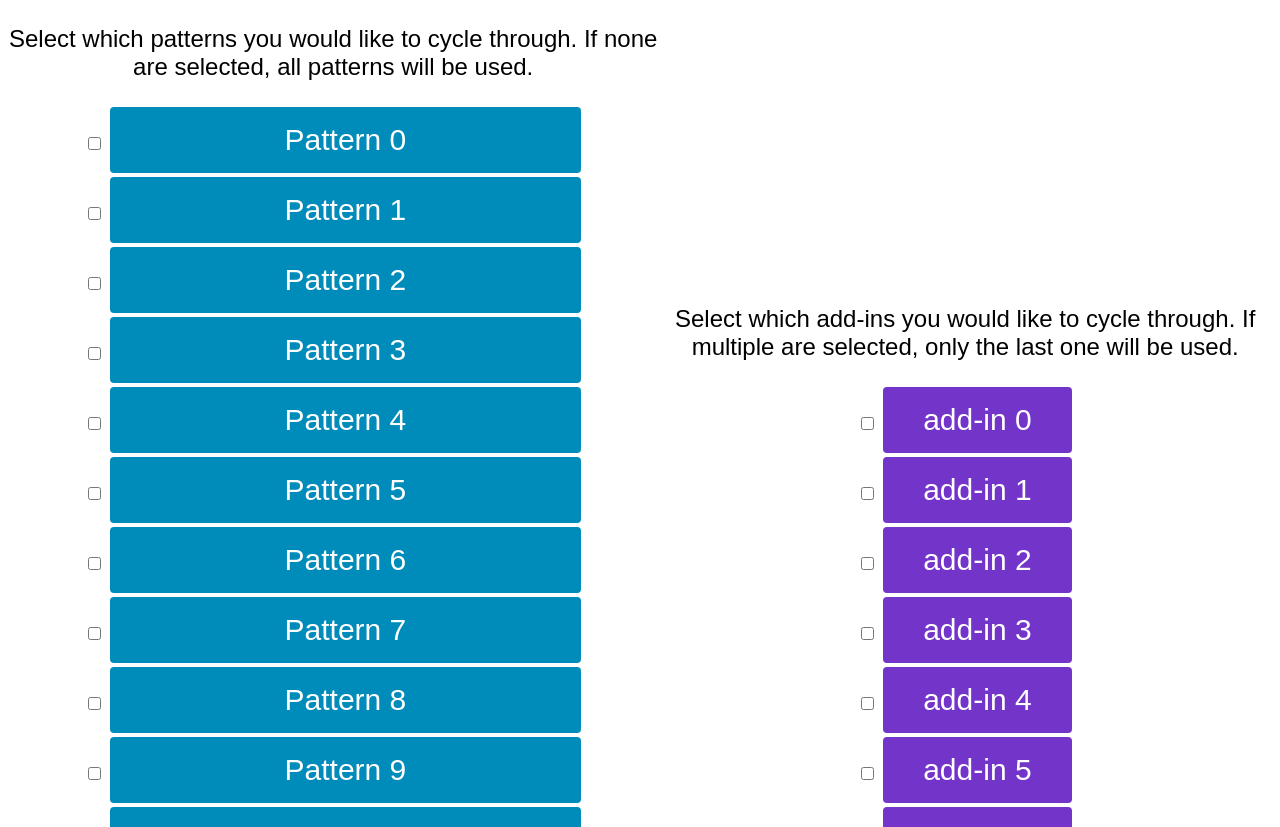
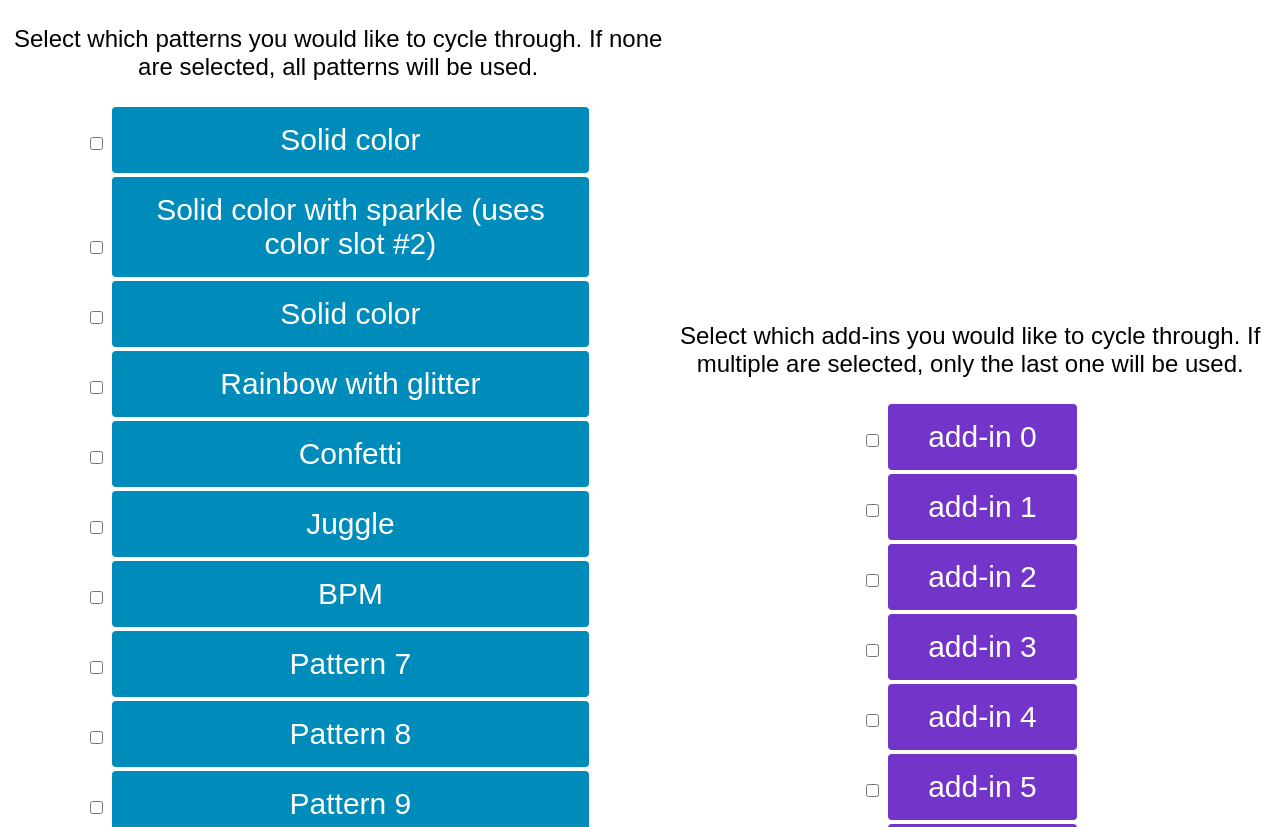
Before and after one commit to ianeyk/juggling-clubs, a plain HTML site: page jugglingClubMain/data/index.html in a window 1280 px wide. Shown: the part 786-1613 px from the top of the page. Drawn offline with Linux system fonts and the light colour scheme.

Commit message:
add demoreel100 patterns to pattern list and web page

```diff
--- a/jugglingClubMain/data/index.html
+++ b/jugglingClubMain/data/index.html
@@ -35,31 +35,31 @@
             <p>Select which patterns you would like to cycle through. If none are selected, all patterns will be used.</p>
             <div class="checkbox-label">
                 <input type="checkbox" class="save-cb-state" id="pattern0" name="p00" value=0>
-                <label for="pattern0" class="pattern-selector" id="label-for-pattern0">Pattern 0</label>
+                <label for="pattern0" class="pattern-selector" id="label-for-pattern0">Solid color</label>
             </div>
             <div class="checkbox-label">
                 <input type="checkbox" class="save-cb-state" id="pattern1" name="p01" value=1>
-                <label for="pattern1" class="pattern-selector" id="label-for-pattern1">Pattern 1</label>
+                <label for="pattern1" class="pattern-selector" id="label-for-pattern1">Solid color with sparkle (uses color slot #2)</label>
             </div>
             <div class="checkbox-label">
                 <input type="checkbox" class="save-cb-state" id="pattern2" name="p02" value=2>
-                <label for="pattern2" class="pattern-selector" id="label-for-pattern2">Pattern 2</label>
+                <label for="pattern2" class="pattern-selector" id="label-for-pattern2">Solid color</label>
             </div>
             <div class="checkbox-label">
                 <input type="checkbox" class="save-cb-state" id="pattern3" name="p03" value=3>
-                <label for="pattern3" class="pattern-selector" id="label-for-pattern3">Pattern 3</label>
+                <label for="pattern3" class="pattern-selector" id="label-for-pattern3">Rainbow with glitter</label>
             </div>
             <div class="checkbox-label">
                 <input type="checkbox" class="save-cb-state" id="pattern4" name="p04" value=4>
-                <label for="pattern4" class="pattern-selector" id="label-for-pattern4">Pattern 4</label>
+                <label for="pattern4" class="pattern-selector" id="label-for-pattern4">Confetti</label>
             </div>
             <div class="checkbox-label">
                 <input type="checkbox" class="save-cb-state" id="pattern5" name="p05" value=5>
-                <label for="pattern5" class="pattern-selector" id="label-for-pattern5">Pattern 5</label>
+                <label for="pattern5" class="pattern-selector" id="label-for-pattern5">Juggle</label>
             </div>
             <div class="checkbox-label">
                 <input type="checkbox" class="save-cb-state" id="pattern6" name="p06" value=6>
-                <label for="pattern6" class="pattern-selector" id="label-for-pattern6">Pattern 6</label>
+                <label for="pattern6" class="pattern-selector" id="label-for-pattern6">BPM</label>
             </div>
             <div class="checkbox-label">
                 <input type="checkbox" class="save-cb-state" id="pattern7" name="p07" value=7>
```
Also changed, not shown: 1 other file.
